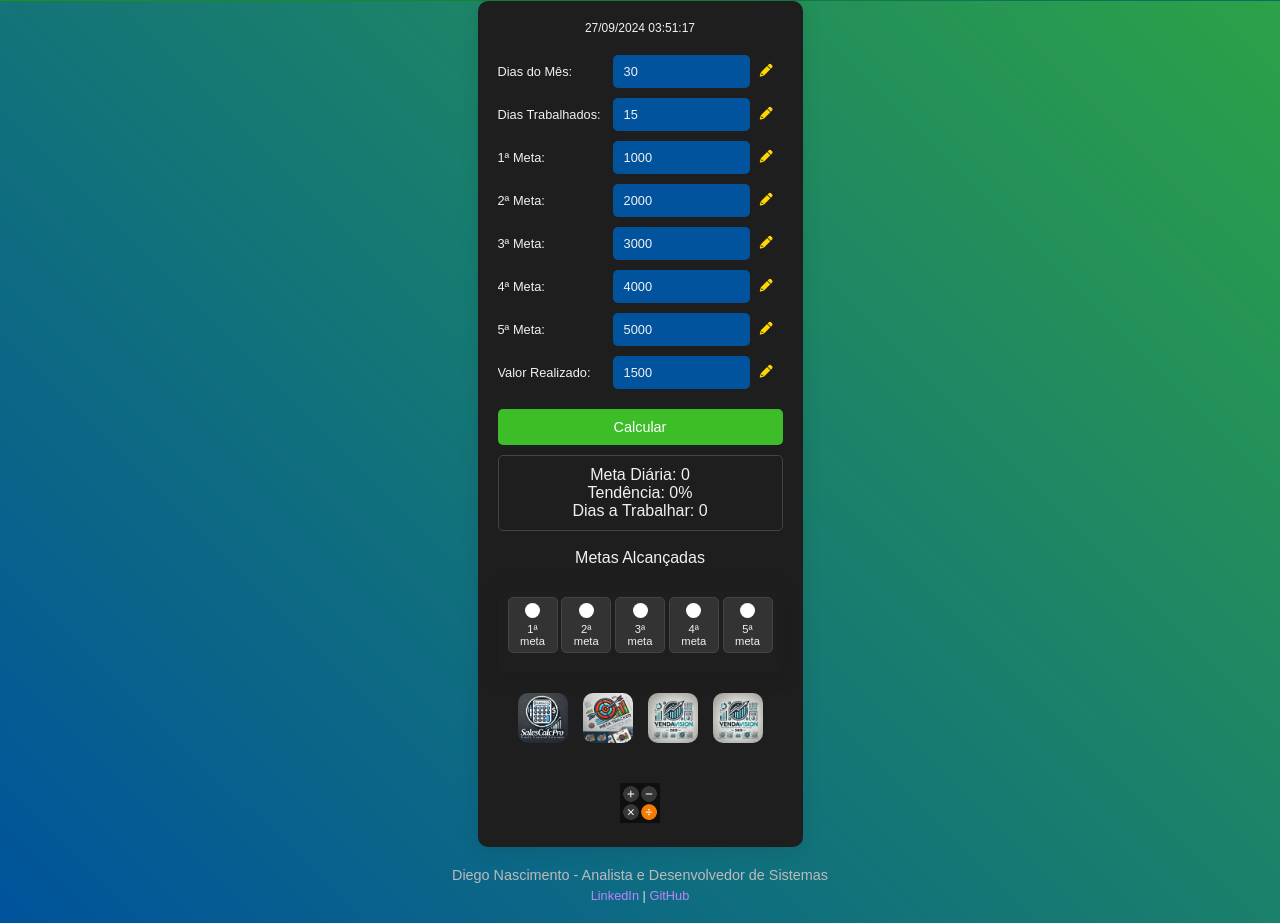
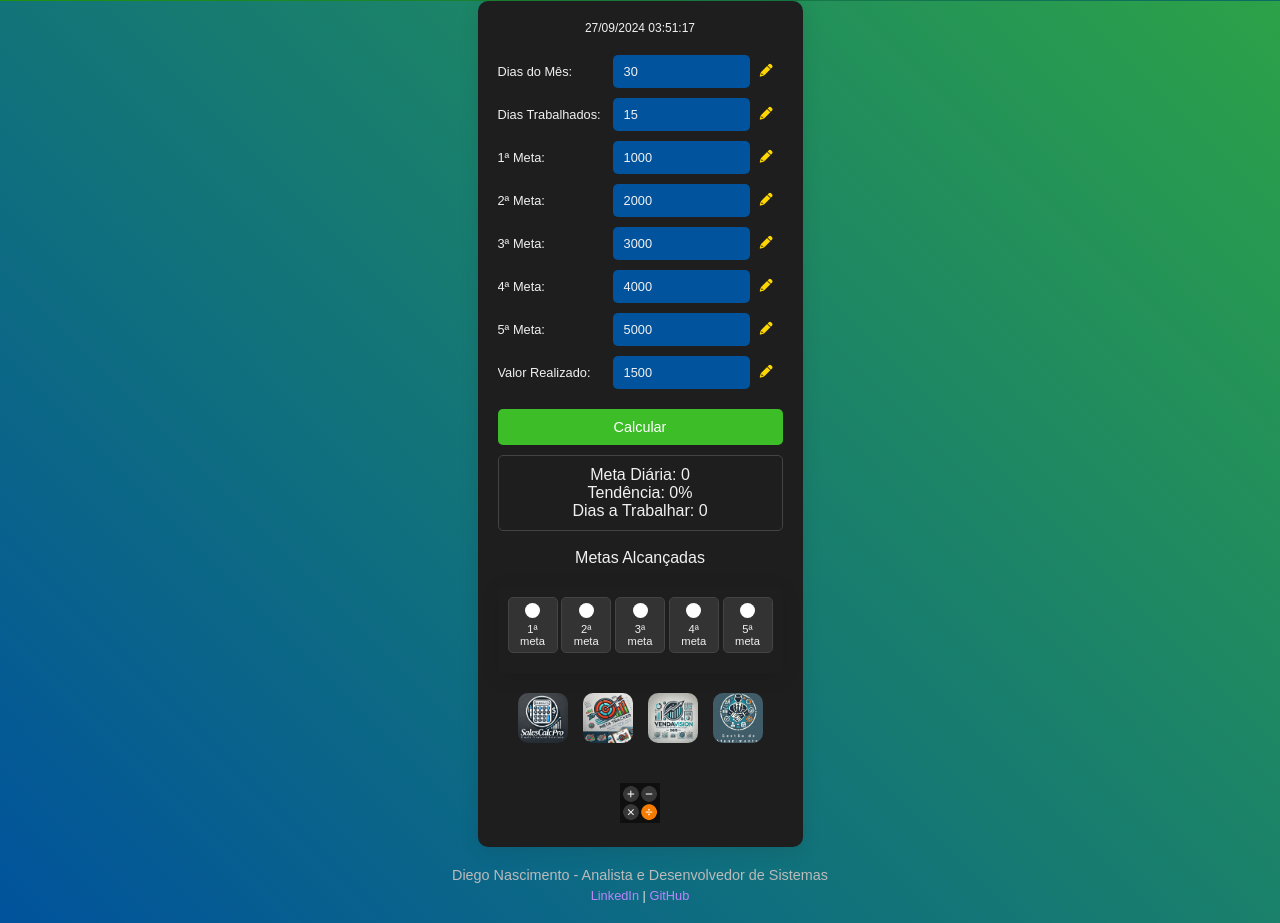
Before and after one commit to DVALENASCIMENTO/meta_diaria.project, a plain HTML site: page index.html in a window 1280 px wide. Shown: the part 799-1722 px from the top of the page. Drawn offline with Linux system fonts and the light colour scheme.

Commit message:
Add logo gestão de atendimento

```diff
--- a/index.html
+++ b/index.html
@@ -116,7 +116,7 @@
                 <img src="images/vendaVision.png" alt="Venda Vision 365">
             </a>
             <a href="https://dvalenascimento.github.io/gestaodeAtendimento.project/" class="animated-button" data-text="">
-                <img src="images/vendaVision.png" alt="Gestão de Atendimento">
+                <img src="images/gestaoDeAtendimento.jpg" alt="Gestão de Atendimento">
             </a>
         </div>
 
```
Also changed, not shown: images/gestaoDeAtendimento.jpg (added).
